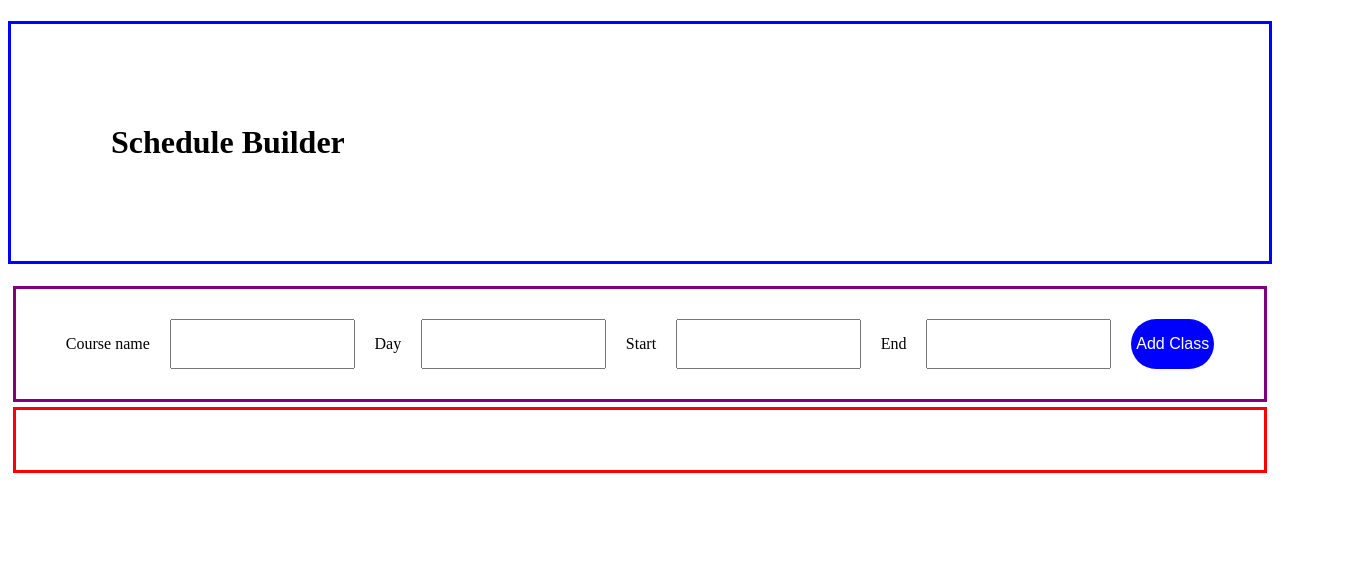
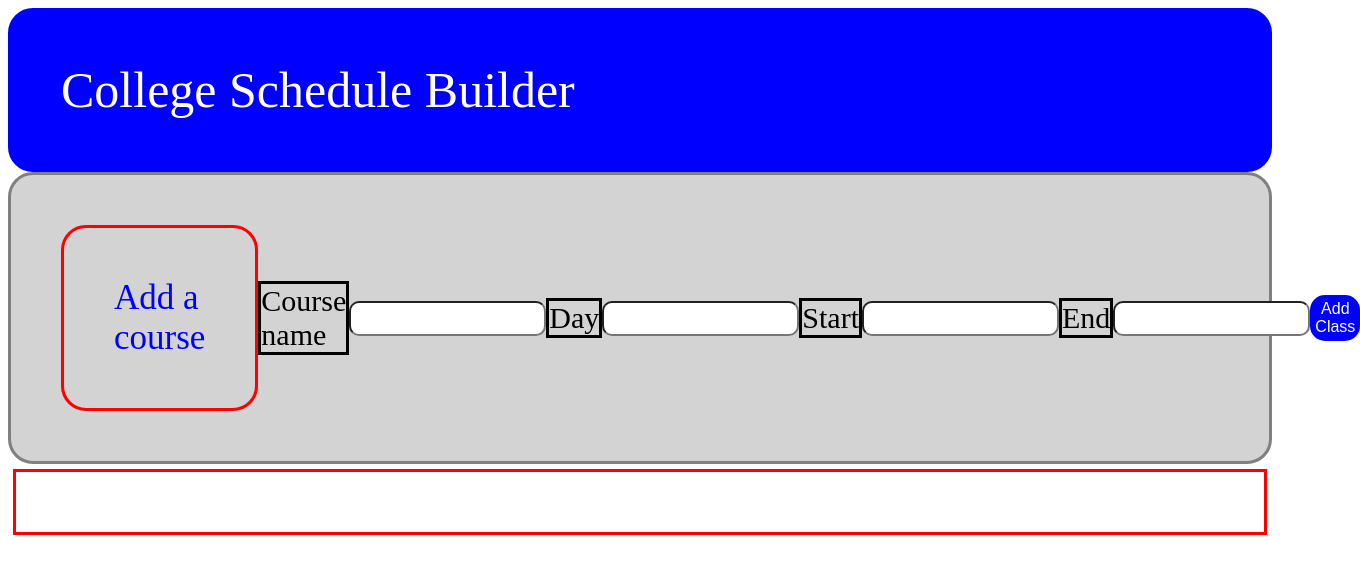
Before and after one commit to itskenyacobbs/Scheduler-Project, a React (Vite) app: page / in a window 1280 px wide. Shown: the top 574 px of the page, 1360 px wide, since content can reach past the window. Built offline with nearby package versions, Linux system fonts and the light colour scheme.

Commit message:
before adding form

```diff
--- a/src/App.css
+++ b/src/App.css
@@ -1,23 +1,57 @@
 .header {
   border: solid blue;
-  padding: 100px;
+  border-radius: 25px;
+  margin: auto;
+  text-align: justify;
+  padding: 50px;
+  font-size: 50px;
+  background-color: blue;
+  color: white
 }
 
 .input-container {
   display: flex;
-  justify-content: space-evenly;
-  border: solid purple;
-  padding: 30px;
-  margin: 5px;
+  justify-content: space-between;
+  align-items: center;
+  border: solid gray;
+  padding: 50px 50px 50px 50px;
+  margin: auto;
+  border-radius: 25px;
+  background-color: lightgrey;
 }
 
-.calender {
-  margin: 10px;
-  padding: 10px;
+.container-title {
+  /* display: flex;
+  align-items: flex-start; */
+  position: static;
+  border: solid red;
+  padding: 50px 50px 50px 50px;
+  font-size: 35px;
+  color: blue;
+  border-radius: 25px;
+
+
+}
+
+.input-title {
+  display: flex;
+  justify-content: flex-end;
+  border: solid black;
+  font-size: 30px;
+
 }
 
 .input {
-  padding: 2px;
+  /* padding: 1px; */
+  padding: 8px;
+  border-radius: 10px;
+}
+
+.button-container {
+  display: flex;
+  /* justify-content: center; */
+  align-content: center
+
 }
 
 .add-class {
@@ -27,8 +61,7 @@
   border: none;
   text-align: center;
   font-size: 16px;
-  border-radius: 35px;
-
+  border-radius: 15px;
 
 }
 
--- a/src/components/CreateCourse.jsx
+++ b/src/components/CreateCourse.jsx
@@ -9,35 +9,36 @@ function Create (props) {
 
    //ok so I was super stuck and this i did get from claude
    function handleSubmit() {
-    //object created here, spread operator online 23
+    //This creates the object of the class schedule, spread operator online
     const newClass = {
         name: name,
         day: day,
         start: start,
         end: end,
     }
-    //and here I called my handle submit
+    //this invokes the function
     props.addClass(newClass)
    }
-
-
     return (
         <div className="input-container">
-            <p>Course name</p>
+            <div className="container-title">Add a course</div>
+            <p className ="input-title">Course name</p>
             <input onChange={(e) => setName(e.target.value)} className="input">
             </input>
-            <p>Day</p>
+            <p className="input-title">Day</p>
             <input onChange={(e) => setDay(e.target.value)} className="input">
             </input>
-            <p>Start</p>
+            <p className="input-title">Start</p>
             <input onChange={(e) => setStart(e.target.value)}className="input">
             </input>
-            <p>End</p>
+            <p className="input-title">End</p>
             <input onChange={(e) => setEnd(e.target.value)}className="input">
             </input>
+            <div className="button-container">
             <button onClick={() => handleSubmit()} className="add-class">
                 Add Class
             </button>
+            </div>
         </div>
     )
 }
--- a/src/components/Header.jsx
+++ b/src/components/Header.jsx
@@ -1,6 +1,6 @@
 function Header() {
     return (
-        <h1 className="header">Schedule Builder</h1>
+        <p className="header">College Schedule Builder</p>
     )
 }
 
```
